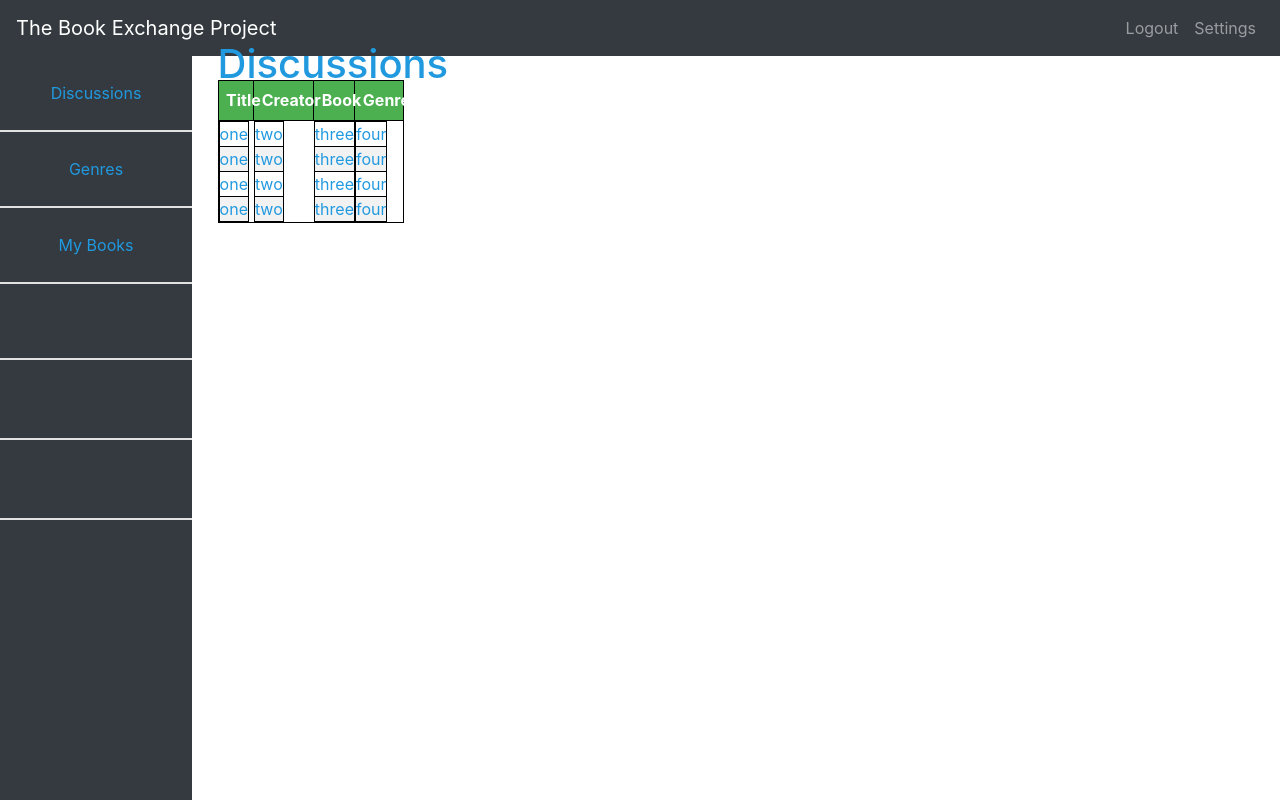
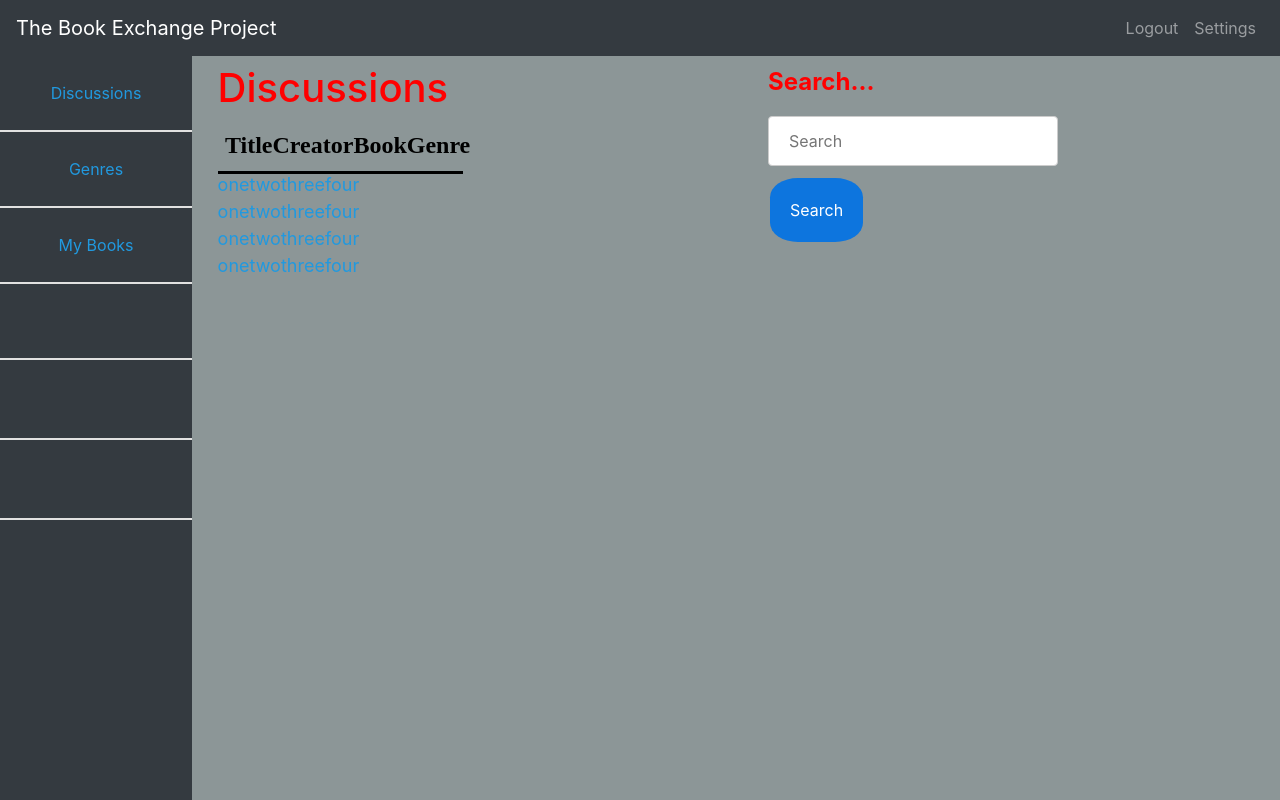
Before and after one commit to NoahMailloux/TheBookExchange, a React (Create React App) app in the folder mern-auth-front/: page /discussions in a window 1280 px wide. Shown: the top 800 px of the page. Built offline with nearby package versions, Linux system fonts and the light colour scheme; no server answers.

Commit message:
adding new pages

```diff
--- a/mern-auth-front/src/App.js
+++ b/mern-auth-front/src/App.js
@@ -7,7 +7,9 @@ import Register from "./components/auth/Register";
 import UserContext from "./context/UserContext";
 import HomeLoggedIn from "./components/pages/HomeLoggedIn";
 import Discussions from "./components/pages/Discussions";
-import CreateDiscussion from "./components/pages/CreateDiscussion";
+import creatediscussion from "./components/pages/CreateDiscussion";
+import createcomment from "./components/pages/CreateComment"
+import viewdiscussion from "./components/pages/ViewDiscussion"
 import Genres from "./components/pages/Genres";
 import MyBooks from "./components/pages/MyBooks";
 import "./style.css";
@@ -56,9 +58,11 @@ export default function App() {
               <Route path="/register" component={Register} />
               <Route path="/homeloggedin" component={HomeLoggedIn} />
               <Route path="/discussions" component={Discussions} />
-              <Route path="/Creatediscussion" component={CreateDiscussion} />
+              <Route path="/creatediscussion" component={creatediscussion} />
               <Route path="/genres" component={Genres} />
               <Route path="/myBooks" component={MyBooks} />
+              <Route path="/createcomment" component={createcomment} />
+              <Route path="/viewdiscussion" component={viewdiscussion} />
             </Switch>
           </div>
         </UserContext.Provider>
--- a/mern-auth-front/src/components/pages/CreateDiscussion.css
+++ b/mern-auth-front/src/components/pages/CreateDiscussion.css
@@ -15,7 +15,6 @@ body {
   input[type=submit] {
     width: 100%;
     background-color: #4CAF50;
-    color: white;
     padding: 14px 20px;
     margin: 8px 0;
     border: none;
@@ -29,6 +28,32 @@ body {
 
   div.container {
     border-radius: 5px;
-    background-color: #f2f2f2;
     padding: 20px;
+    margin-left: 17%;
+    position: absolute;
+    top: 10%;
+    margin-top: auto;
   }
+
+  #create {
+    background-color: #0d75de;
+    border: none;
+    color: white;
+    padding: 20px;
+    text-align: center;
+    text-decoration: none;
+    display: inline-block;
+    font-size: 16px;
+    margin: 4px 2px;
+  }
+
+  button.sub {border-radius: 30%;}
+
+  #bodycolor {
+    background-color: #8c9697 ;
+  }
+
+  h3{
+    color: red;
+
+  }
--- a/mern-auth-front/src/components/pages/CreateDiscussion.js
+++ b/mern-auth-front/src/components/pages/CreateDiscussion.js
@@ -73,21 +73,27 @@ export default function CreateDiscussion() {
 
     return(
 
-    <body>
+    <body id="bodycolor">
 
     <LoggedInHeader />
 
 
 <div class="container">
-<form action="">
-<label for="fname">First Name</label>
+<form action="google.com">
+<h3 for="fname">Title</h3>
     <input type="text" id="title" name="title" placeholder="Title"></input>
 
-    <label for="lname">Last Name</label>
+    <h3 for="lname">Book</h3>
     <input type="text" id="Book" name="Book" placeholder="Book"></input>
 
-    <label for="lname">Last Name</label>
+    <h3 for="lname">Genre</h3>
     <input type="text" id="Genre" name="Genre" placeholder="Genre"></input>
+
+    <h3 for="lname">Comment</h3>
+    <br></br>
+    <textarea id="Genre" name="Comment" placeholder="Insert Comment" rows="6" cols="50"></textarea>
+        <br></br>
+    <button id="create" class="sub" name="create">Create</button>
 </form>
 </div>
     </body>
--- a/mern-auth-front/src/components/pages/Discussions.css
+++ b/mern-auth-front/src/components/pages/Discussions.css
@@ -1,30 +1,81 @@
-h1 {margin-left: 17%; position: absolute; top: 5%; margin-top: auto;}
+
+  #bodycolor {
+    background-color: #8c9697 ;
+  }
+
+h1 {
+    margin-left: 17%;
+     position: absolute;
+     top: 8%;
+     margin-top: auto;
+     color: red;
+    }
 
 table {
     margin-left: 17%;
     position: absolute;
 
-  border-collapse: collapse;
-    top: 10%; border:
-    1px solid rgb(0, 0, 0);
+    top: 15%;
 }
+.line{
+    width: 112px;
+    height: 47px;
+    border-bottom: 3px solid black;
+    position: absolute;
+    }
 
-tr {
-    border:
-    1px solid rgb(0, 0, 0);
-}
 th {
     margin-left: 15%;
-    padding: 4%;
-    border:
-    1px solid rgb(0, 0, 0);
-    background-color: #4CAF50;
-    color: white;
+    font-family: 'Times New Roman', Times, serif;
+    font-size: x-large;
+    /* NEEDS SPACING TO MAKE WHOLE LINE */
+    padding: 3%;
+    color: rgb(0, 0, 0);
 }
 
 td {
     text-align: center;
+    font-size: large;
 }
+table.secondaryline{
+    margin-top: 4%;
+    position: absolute; }
+
+  table.mainline{
+    border-collapse: collapse;
+        margin-left: 17%;
+        position: absolute;
+
+     }
+
+label{
+    color: red;
+    font-size: x-large;
+    font-weight: bold;
+}
+
+#search {
+    background-color: #0d75de;
+    border: none;
+    color: white;
+    padding: 20px;
+    text-align: center;
+    text-decoration: none;
+    display: inline-block;
+    font-size: 16px;
+    margin: 4px 2px;
+    border-radius: 30%;
+  }
+
+  button.sub {border-radius: 30%;}
+
+div.searchbar {
+    margin-left: 60%;
+     position: absolute;
+     top: 8%;
+     margin-top: auto;
+     color: red;
+    }
 
 #discussions tr:nth-child(even){background-color: #f2f2f2;}
 #discussions tr:hover {background-color: #ddd;}
--- a/mern-auth-front/src/components/pages/Discussions.js
+++ b/mern-auth-front/src/components/pages/Discussions.js
@@ -74,18 +74,28 @@ export default function Discussions() {
         const elements = ['one', 'two', 'three', 'four'];
         const elements2 = ['5', '6', '7', '8'];
     return(
-
+      <body id="bodycolor">
     <div>
     <LoggedInHeader />
 
     <h1>Discussions</h1>
-    <table id="discussions">
+    </div>
+    <div class="searchbar" id="searchbar">
+      <label>Search...</label>
+      <input type="text" placeholder="Search"></input>
+      <button id="search" class="search">Search</button>
+    </div>
+    <div>
+
+    <table id="mainline" class="mainline line">
         <tr>
                 <th>Title</th>
                 <th>Creator</th>
                 <th>Book</th>
                 <th>Genre</th>
             </tr>
+      </table>
+      <table id="secondaryline" class="secondaryline">
     <td>
       {elements.map((value, index) => {
         return <tr key={index}>{elements[0]}</tr>
@@ -109,6 +119,7 @@ export default function Discussions() {
     </table>
 
     </div>
+    </body>
     );
 }
 
```
